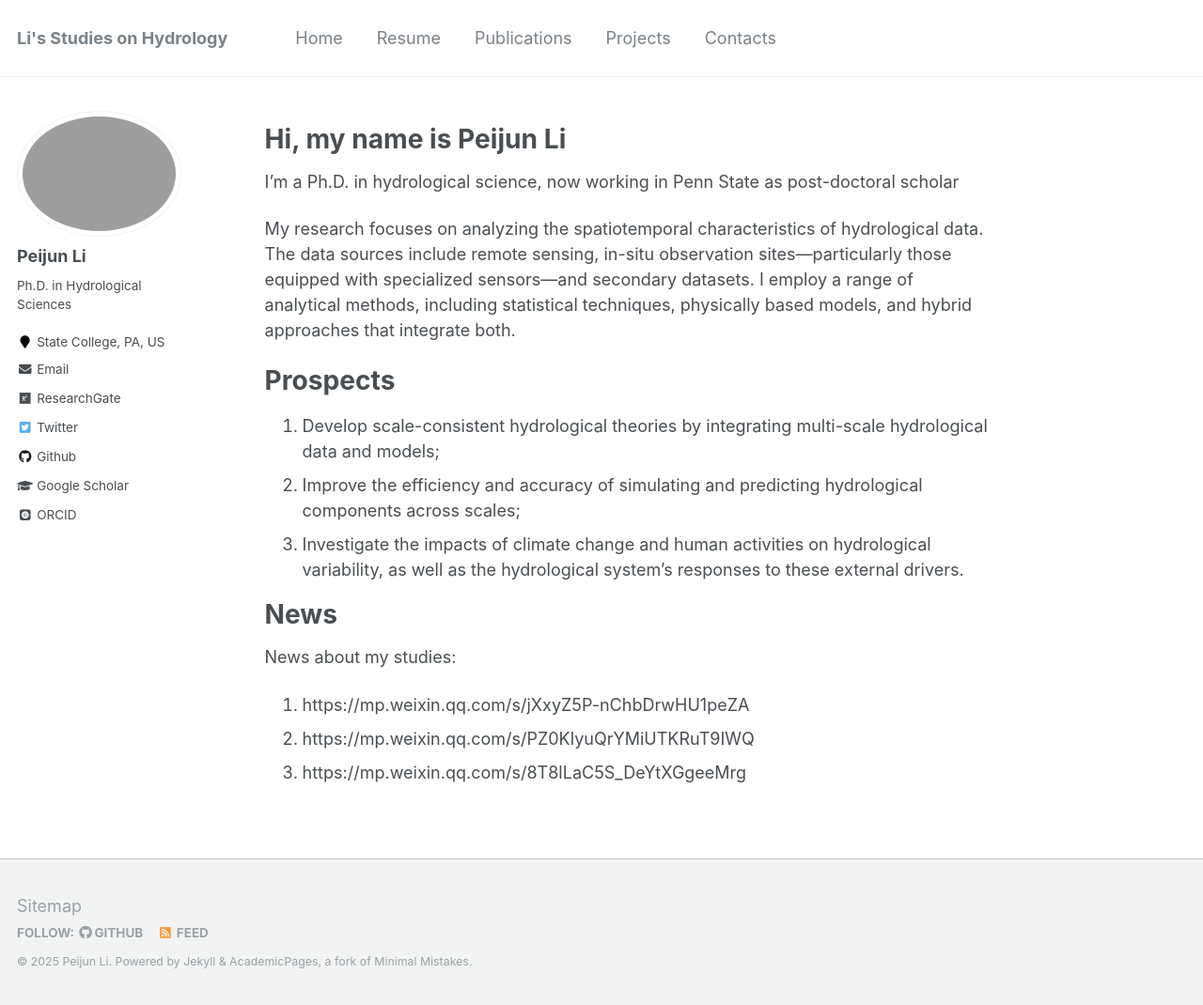
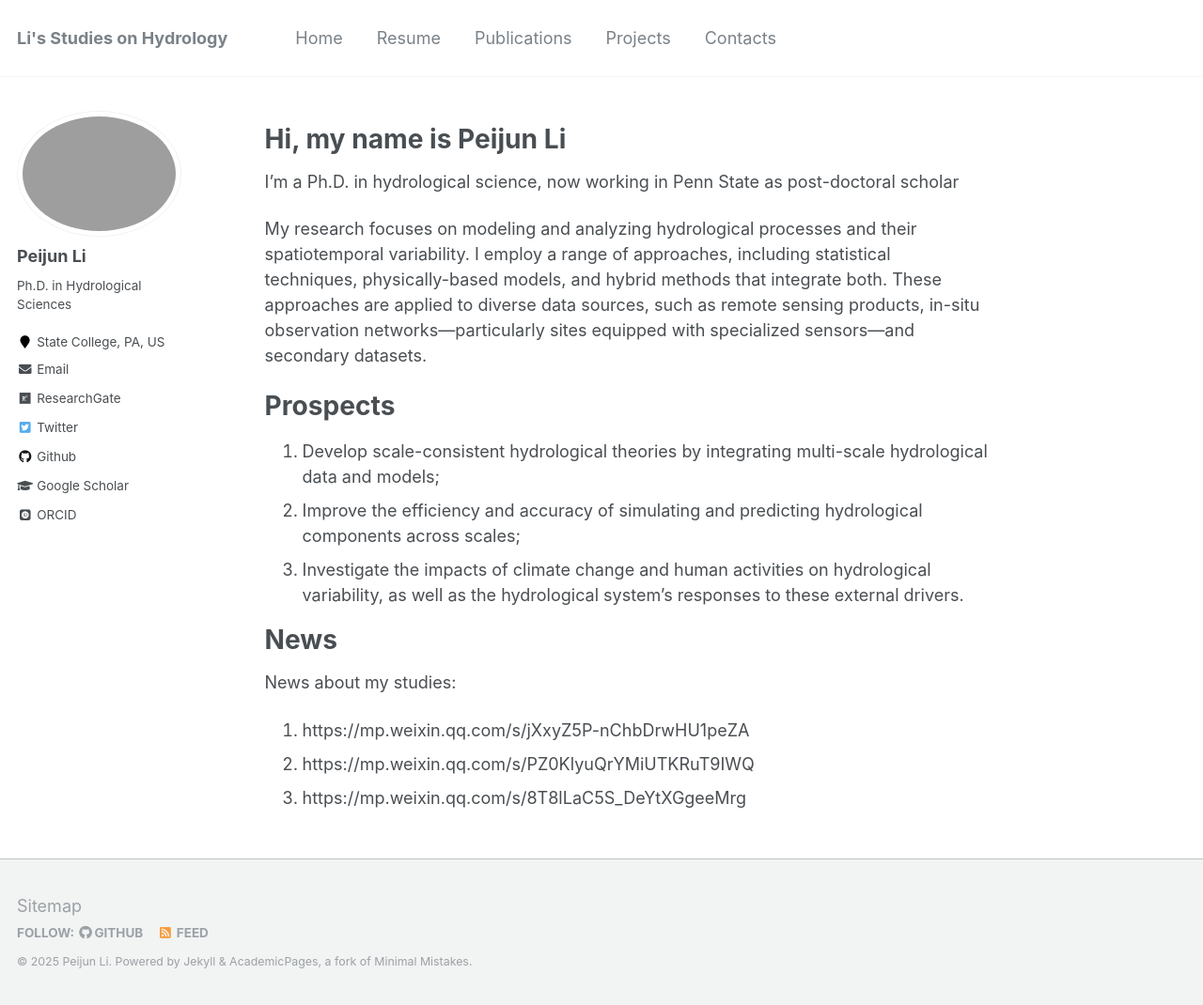
Before and after one commit to PercyLeeMaxWell/PercyLeeMaxWell.github.io, a Jekyll site: the page built from _pages/about.md, in a window 1280 px wide and 1070 px high. Shown: the whole window at 94% size. Built offline with Jekyll 4.4.1, drawn with Linux system fonts in a browser that asks for light colours; some web fonts are replaced.

Commit message:
refresh about me researchfocus

```diff
--- a/_pages/about.md
+++ b/_pages/about.md
@@ -11,7 +11,7 @@ Hi, my name is Peijun Li
 =====
 I'm a Ph.D. in hydrological science, now working in Penn State as post-doctoral scholar
 
-My research focuses on analyzing the spatiotemporal characteristics of hydrological data. The data sources include remote sensing, in-situ observation sites—particularly those equipped with specialized sensors—and secondary datasets. I employ a range of analytical methods, including statistical techniques, physically based models, and hybrid approaches that integrate both.
+My research focuses on modeling and analyzing hydrological processes and their spatiotemporal variability. I employ a range of approaches, including statistical techniques, physically-based models, and hybrid methods that integrate both. These approaches are applied to diverse data sources, such as remote sensing products, in-situ observation networks—particularly sites equipped with specialized sensors—and secondary datasets.
 
 
 Prospects
```
